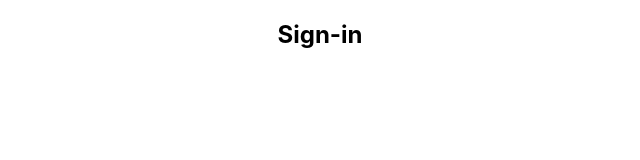
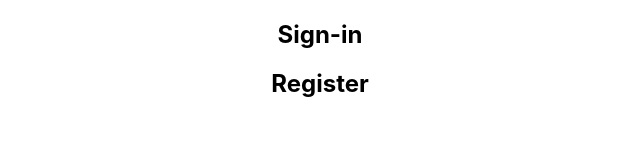
Before and after one commit to ZaveDev/anything, a React (Create React App) app: page /signin/register in a window 1280 px wide. Shown: the top 160 px of the page, without its empty margins (320-960 px from the left). Built offline with nearby package versions, Linux system fonts and the light colour scheme.

Commit message:
added material ui

```diff
--- a/package.json
+++ b/package.json
@@ -3,6 +3,9 @@
   "version": "0.1.0",
   "private": true,
   "dependencies": {
+    "@emotion/react": "^11.7.1",
+    "@emotion/styled": "^11.6.0",
+    "@mui/material": "^5.4.1",
     "@testing-library/jest-dom": "^5.16.2",
     "@testing-library/react": "^12.1.2",
     "@testing-library/user-event": "^13.5.0",
--- a/src/components/pages/LoginRegister/LoginRegisterPage.js
+++ b/src/components/pages/LoginRegister/LoginRegisterPage.js
@@ -1,9 +1,9 @@
 import React from 'react';
-// import {Outlet} from "react-router-dom";
+import {Outlet} from "react-router-dom";
 
 export default function LoginRegisterPage() {
   return (<div>
   <h2>Sign-in</h2>
-    {/* <Outlet/> */}
+    <Outlet/>
   </div>)
 }
--- a/src/components/pages/LoginRegister/Register.js
+++ b/src/components/pages/LoginRegister/Register.js
@@ -1,5 +1,9 @@
 import React from 'react';
+import './lr_styles/register.css';
 
 export default function Register() {
-  return <><h2>Register</h2></>;
+  return <>
+    <h2>Register</h2>
+    <div></div>
+  </>;
 }
```
Also changed, not shown: src/components/pages/LoginRegister/lr_styles/loginRegister.css (added), src/components/pages/LoginRegister/lr_styles/register.css (added), 1 other file (tests, documents, lock files or other folders).
